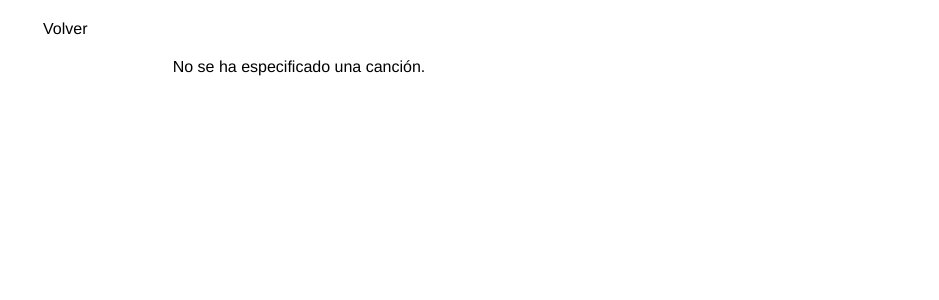
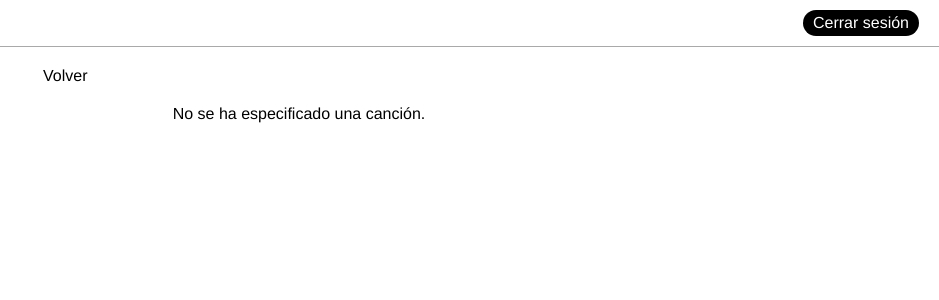
Before and after one commit to eferfor/DWES, a PHP site: page /detail.php in a window 1280 px wide. Shown: the top 300 px of the page, without its empty margins (341-1280 px from the left). Run offline with PHP 8.4, Linux system fonts and the light colour scheme.

Commit message:
Ejercicio 3.5

```diff
--- a/sprint3sesiones/www/mysite/css/style.css
+++ b/sprint3sesiones/www/mysite/css/style.css
@@ -3,6 +3,17 @@ body{
     padding: 0;
     text-align: center;
     font-family: 'Franklin Gothic Medium', 'Arial Narrow', Arial, sans-serif;
+}
+
+header{
+    height: fit-content;
+    padding: 10px 20px;
+    border-bottom: 1px solid darkgray;
+}
+
+.logout{
+    width: fit-content;
+    margin: auto 0 auto auto;
 }
 
 h1.cabecera{
@@ -78,6 +89,10 @@ div.back{
     border: none;
 }
 
+.button > a{
+    color: white;
+}
+
 form > input{
     margin: 8px auto;
     display: block;
--- a/sprint3sesiones/www/mysite/detail.php
+++ b/sprint3sesiones/www/mysite/detail.php
@@ -12,6 +12,12 @@
         ini_set('display_errors', 1);
         $db = mysqli_connect('localhost', 'root', '1234', 'mysitedb') or die('Fail');
     ?>
+
+    <header>
+        <div class="logout">
+            <div class="button"><a href="./logout.php">Cerrar sesión</a></div>
+        </div>
+    </header>
 
     <div class="back">
         <p class="left"><a href="main.php">Volver</a></p>
--- /dev/null
+++ b/sprint3sesiones/www/mysite/logout.php
@@ -0,0 +1,5 @@
+<?php
+    session_start();
+    session_destroy();
+    header('Location: login.html');
+?>
```
Also changed, not shown: sprint3sesiones/www/mysite/main.php (+7 -0 lines).
